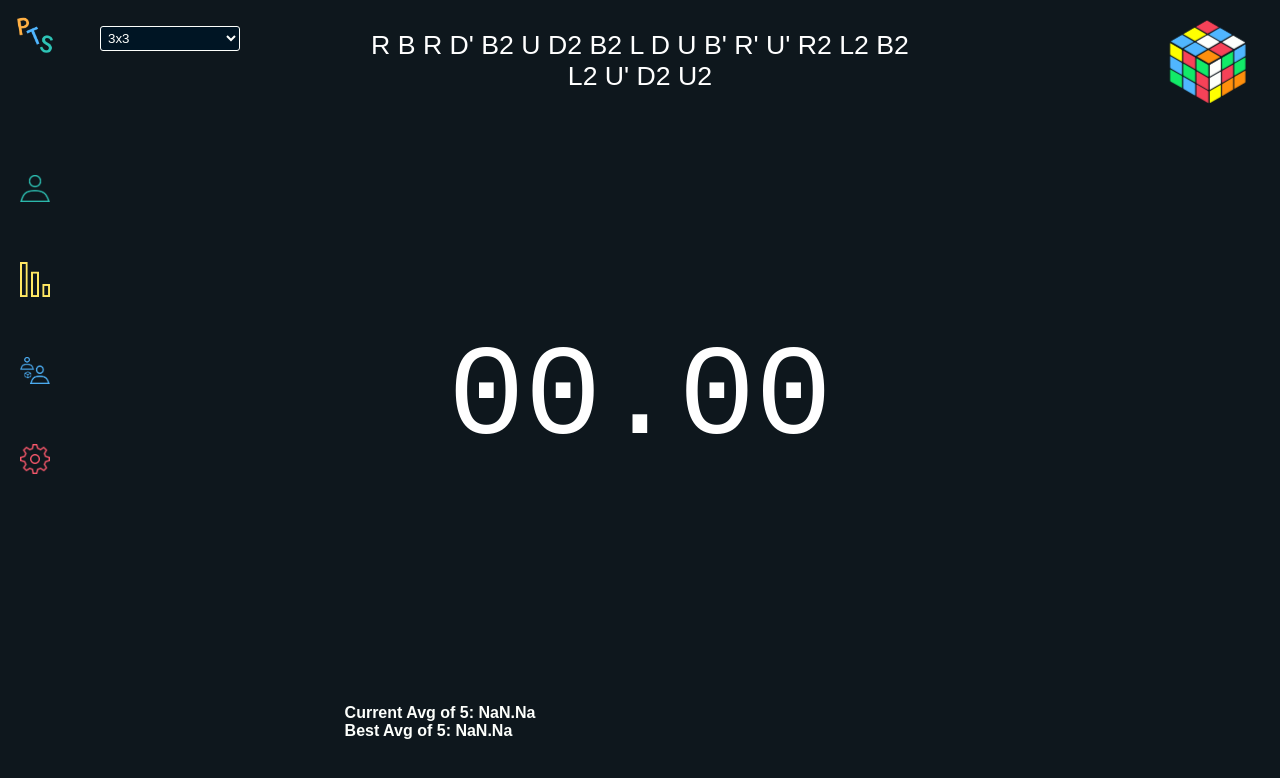
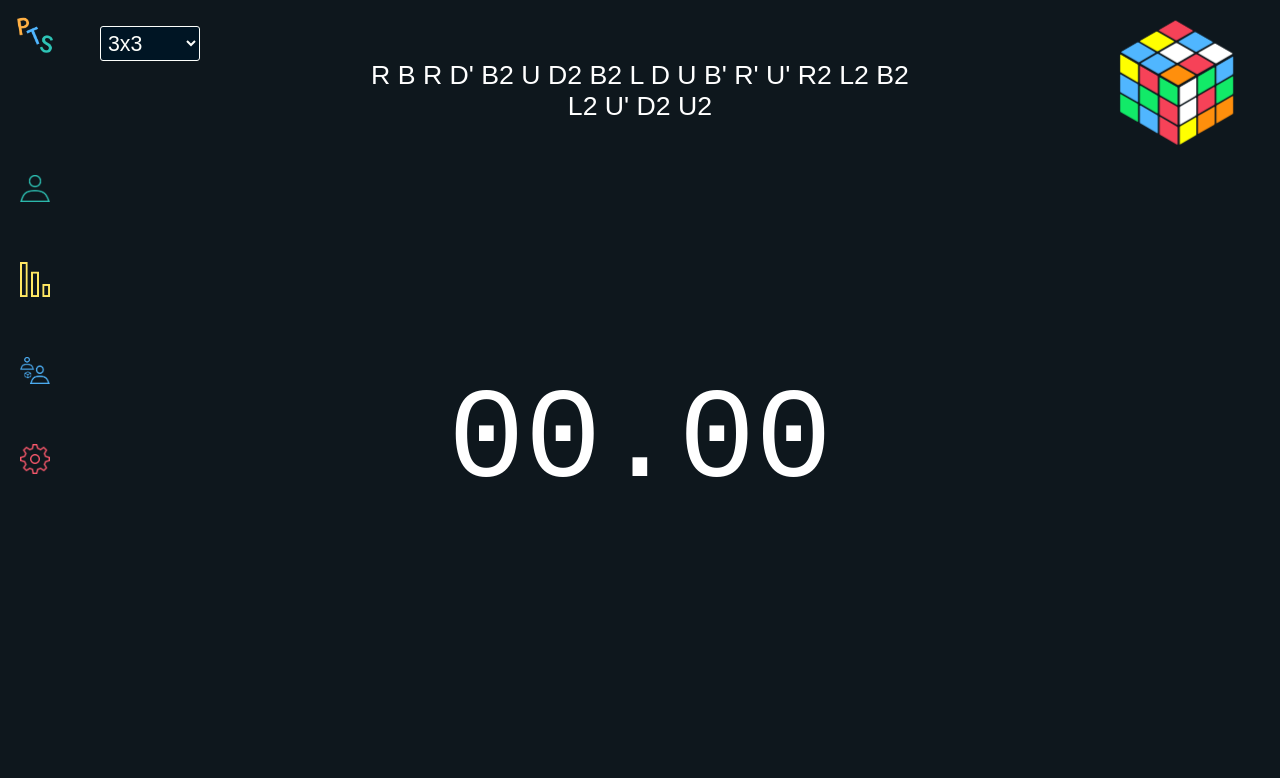
Before and after one commit to samdeaconprojects/peelthestickers, a React (Create React App) app: page / in a window 1280 px wide. Shown: the top 778 px of the page. Built offline with nearby package versions, Linux system fonts and the light colour scheme; a web font is replaced by a local one.

Commit message:
styling from dulles

```diff
--- a/src/App.css
+++ b/src/App.css
@@ -30,13 +30,15 @@ body {
 
 .cube {
   position: fixed;
-  right: 110px;
-  top: 60px;
+  right: 160px;
+  top: 80px;
 }
 
 .event-select {
   margin-right: 0px; /* Add some space between the select and the SVG */
   position: fixed;
+  font-weight: 500;
+  font-size: 16pt;
   left: 100px;
   top: 6px;
 }
@@ -50,14 +52,15 @@ body {
   overflow-wrap: break-word;
   text-align: center;
   margin: 0 auto;
-  margin-top: 20px;
+  margin-top: 50px;
 }
 
 select {
   border: #FDFFFC solid 1px;
   border-radius: 3px;
   padding: 3px;
-  width: 140px;
+  width: 100px;
+  height: 35px;
   background-color: #001524;
   color: #FDFFFC;
   margin-top: 20px;
--- a/src/App.js
+++ b/src/App.js
@@ -543,8 +543,8 @@ function App() {
           <option value="555">5x5</option>
           <option value="666">6x6</option>
           <option value="777">7x7</option>
-          <option value="333OH">3x3 One-Handed</option>
-          <option value="333BLD">3x3 Blindfolded</option>
+          <option value="333OH">3x3 OH</option>
+          <option value="333BLD">3x3 BLD</option>
           {/* Add more options for other events as needed */}
         </select>
         <Scramble onScrambleClick={handleScrambleClick} scramble={scramble} currentEvent={currentEvent} />
--- a/src/components/RubiksCubeSVG.js
+++ b/src/components/RubiksCubeSVG.js
@@ -27,7 +27,7 @@ const RubiksCubeSVG = ({ n, faces }) => {
   }
   let size = 10; // Size of each sticker
   let gap = 1;   // Gap between stickers
-  let cubeScale =  60;
+  let cubeScale =  90;
 
   let topFaceTop = 0;
   let topFaceLeft = 0;
@@ -39,7 +39,7 @@ const RubiksCubeSVG = ({ n, faces }) => {
     case 2:
       size = 20;
       gap = 2;
-      cubeScale = 70;
+      cubeScale = 100;
 
       topFaceTop = -48;
       topFaceLeft = -7;
@@ -70,7 +70,7 @@ const RubiksCubeSVG = ({ n, faces }) => {
     case 5:
       size = 15;
       gap = 2;
-      cubeScale = 50;
+      cubeScale = 80;
 
       topFaceTop = -70;
       topFaceLeft = 32;
@@ -109,7 +109,7 @@ const RubiksCubeSVG = ({ n, faces }) => {
             stickerColor = "#FFFF00";
             break;
           case "white":
-            stickerColor = "#FDFFFC";
+            stickerColor = "#FFFFFF";
             break;
           case "red":
             stickerColor = "#F64258";
--- a/src/components/TimeList/TimeItem.css
+++ b/src/components/TimeList/TimeItem.css
@@ -6,6 +6,55 @@
     flex: 0 0 calc(100% / 12 - 10px); /* Start with 12 items per row */
     text-align: center; /* Center text within the item */
     background-color: #3B4349;
+
+  }
+
+  .TimeItem {
+    opacity: 50%;
+  }
+
+  .dashed-border-max {
+    border: 2px dashed #FF0000 !important; /* Example: orange dashed border */
+  }
+
+  .dashed-border-min {
+    border: 2px dashed #00FF00 !important; /* Example: orange dashed border */
+  }
+
+  .overall-border-max {
+    border: 2px solid #FF0000 !important; /* Example: orange dashed border */
+  }
+
+  .overall-border-min {
+    border: 2px solid #00FF00 !important; /* Example: orange dashed border */
+  }
+
+  .current-five {
+    opacity: 100%;
+  }
+
+  .fastest {
+    border: 2px dashed #00FF00 !important;
+  }
+
+  .faster {
+    border: 2px solid #9ACD32 !important;
+  }
+
+  .middle-fast {
+    border: 2px solid #FFFF00 !important;
+  }
+
+  .slower {
+    border: 2px solid #FFA500 !important;
+  }
+
+  .slowest {
+    border: 2px dashed #FF0000 !important;
+  }
+
+  .not-current-five {
+    opacity: 50%;
   }
 
   /* For smaller screens, adjust to 5 items per row */
--- a/src/components/TimeList/TimeList.css
+++ b/src/components/TimeList/TimeList.css
@@ -51,6 +51,8 @@
   background-color: #2EC4B6; /* Different background for the average column */
 }
 
+
+
 /* For smaller screens */
 @media (max-width: 1100px) {
   .TimeList tr {
--- a/src/components/TimeList/TimeList.js
+++ b/src/components/TimeList/TimeList.js
@@ -1,6 +1,8 @@
 // TimeList.js
 import React, { useState, useEffect } from 'react';
 import './TimeList.css';
+import './TimeItem.css';
+
 
 function TimeList({ times }) {
   const [windowWidth, setWindowWidth] = useState(window.innerWidth);
@@ -16,55 +18,95 @@ function TimeList({ times }) {
     };
   }, []);
 
-  const formatTime = (milliseconds) => {
-    let totalSeconds = Math.floor(milliseconds / 1000);
+  const formatTime = (timeToDisplay) => {
+    //const timeToDisplay = timerOn ? elapsedTime : lastTime;
+    let totalSeconds = Math.floor(timeToDisplay / 1000);
     let minutes = Math.floor(totalSeconds / 60);
     let seconds = totalSeconds % 60;
-    let millisecondsLeft = milliseconds % 1000;
+    let milliseconds = timeToDisplay % 1000;
 
     let formattedSeconds = seconds.toString().padStart(2, '0');
-    let formattedMilliseconds = millisecondsLeft.toString().padStart(3, '0').substring(0, 2);
+    let formattedMilliseconds = milliseconds.toString().padStart(3, '0').substring(0, 2);
 
-    return minutes > 0
+    let formattedTime = minutes > 0
       ? `${minutes}:${formattedSeconds}.${formattedMilliseconds}`
       : `${formattedSeconds}.${formattedMilliseconds}`;
+
+    return formattedTime;
   };
 
-  const calculateAverage = (timesArray) => {
-    console.log("calculateAverage: " + timesArray);
-    let min = 0;
-    let max = 0;
+  const calculateAverage = (timesArray, removeMinMax) => {
+    console.log("Original timesArray: " + timesArray);
 
-    for (let i = 1; i < 5; i++) {
-      if (times[i] < min) {
-        min = i;
-      }
-      if (times[i] > max) {
-        max = i;
-      }
+    // Create an array of objects with value and original index
+    const indexedArray = timesArray.map((value, index) => ({ value, index }));
+
+    // Sort indexedArray based on the value in ascending order
+    indexedArray.sort((a, b) => a.value - b.value);
+
+    console.log("Sorted indexedArray: ");
+    indexedArray.forEach(item => console.log(`Value: ${item.value}, Original Index: ${item.index}`));
+
+    // Calculate the sum of sorted values
+    let sum;
+    let average;
+    if (removeMinMax) {
+      const filteredArray = indexedArray.length > 2 ? indexedArray.slice(1, -1) : indexedArray;
+      let sum = filteredArray.reduce((acc, curr) => acc + curr.value, 0);
+
+      average = sum / filteredArray.length;
+
+    } else {
+
+      let sum = indexedArray.reduce((acc, curr) => acc + curr.value, 0);
+
+      // Calculate the average
+      average = sum / indexedArray.length;
+
     }
-  timesArray.splice(min,1);
-  timesArray.splice(max,1);
 
-  console.log("after splice: " + timesArray);
 
-    const sum = timesArray.reduce((a, b) => a + b, 0);
-    console.log("sum / timesarray");
-    console.log(sum / timesArray.length);
-    return sum / timesArray.length;
+    const minIndex = indexedArray[0].index;
+    const maxIndex = indexedArray[indexedArray.length - 1].index;
+
+    console.log("Average: " + average);
+
+    return {
+        average: average,
+        minIndex: minIndex,
+        maxIndex: maxIndex,
+        sortedWithOriginalIndexes: indexedArray // This includes both sorted values and their original indexes
+    };
+};
+
+
+const getOveralls = (timesArray) => {
+
+  // Create an array of objects with value and original index
+  const indexedArray = timesArray.map((value, index) => ({ value, index }));
+
+  indexedArray.sort((a, b) => a.value - b.value);
+
+  const min = indexedArray[0].index;
+  const max = indexedArray[timesArray.length - 1].index;
+
+  return {
+      min: min,
+      max: max,
   };
+};
 
   const calculateAverageOfFive = (times) => {
     const lastFiveSolves = times.slice(-5);
     console.log("calculate average of five, last five solves: " + lastFiveSolves);
     if (lastFiveSolves.length === 0) return 'N/A';
-    return calculateAverage(lastFiveSolves);
+    return calculateAverage(lastFiveSolves, true).answer;
   };
 
   const calculateBestAverageOfFive = (times) => {
     let bestAvg = Infinity;
     for (let i = 0; i <= times.length - 5; i++) {
-      const avg = calculateAverage(times.slice(i, i + 5));
+      const avg = calculateAverage(times.slice(i, i + 5), true).average;
       if (avg < bestAvg) {
         bestAvg = avg;
       }
@@ -80,27 +122,40 @@ function TimeList({ times }) {
 
   const rows = [];
   for (let i = 0; i < times.length; i += colsPerRow) {
+    //overall
+    const overallData = getOveralls(times);
+    const overallMin = overallData.min;
+    const overallMax = overallData.max;
+
+    //curr avg 5
+
+    const currentData = calculateAverageOfFive(times);
+    //const currentArray = currentData.sortedWithOriginalIndexes;
+
+    //row
     const timesRow = times.slice(i, i + colsPerRow);
+    const averageData = calculateAverage(timesRow, true);
+    const minIndex = averageData.minIndex;
+    const maxIndex = averageData.maxIndex;
+
     rows.push(
       <tr key={i}>
         {timesRow.map((time, index) => (
-          <td className="TimeItem" key={index}>{formatTime(time)}</td>
+          /* ${i + index === times.length - (5 - currentArray[0].index) ? 'fastest' : ''} ${i + index === times.length - (5 - currentArray[1].index) ? 'faster' : ''} ${i + index === times.length - (5 - currentArray[2].index) ? 'middle-fast' : ''} ${i + index === times.length - (5 - currentArray[3].index) ? 'slower' : ''} ${i + index === times.length - (5 - currentArray[4].index) ? 'slowest' : ''} */
+          <td className={`TimeItem ${(i + index) === overallMin ? 'overall-border-min' : ''} ${(i + index) === overallMax ? 'overall-border-max' : ''} ${i + index > times.length - 6 && i + index < times.length ? 'current-five' : 'not-current-five'}  `}  key={index}>{formatTime(time)}</td>
         ))}
         {timesRow.length < colsPerRow && [...Array(colsPerRow - timesRow.length)].map((e, index) => (
           <td className="TimeItem" key={colsPerRow + index}>&nbsp;</td>
         ))}
-        <td className="TimeItem">{formatTime(calculateAverage(timesRow))}</td>
+        <td className="TimeItem current-five">{formatTime(averageData.average)}</td>
       </tr>
     );
+
   }
 
   return (
     <div className="time-list-container">
-      <div className="averages-display">
-        Current Avg of 5: {formatTime(currentAvgOfFive)}
-        <br />
-        Best Avg of 5: {formatTime(bestAvgOfFive)}
-      </div>
+
       <table className="TimeList">
         <tbody>
           {rows}
@@ -111,3 +166,11 @@ function TimeList({ times }) {
 }
 
 export default TimeList;
+
+/*
+      <div className="averages-display">
+        Current Avg of 5: {formatTime(currentAvgOfFive)}
+        <br />
+        Best Avg of 5: {formatTime(bestAvgOfFive)}
+      </div>
+*/
```
Also changed, not shown: src/components/Settings/Settings.css (added, +12 -0 lines), src/components/Settings/Settings.js (added).
